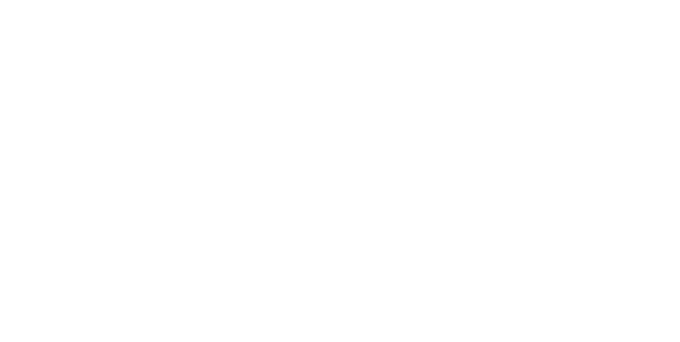
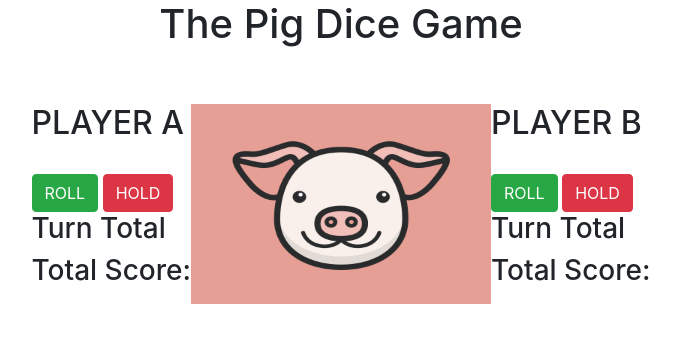
Before and after one commit to kimosop/pig_dice_game_wk4, a plain HTML site: page index.html in a window 1280 px wide. Shown: the whole page, without its empty margins (299-979 px from the left). Drawn offline with Linux system fonts and the light colour scheme.

Commit message:
added pig image

```diff
--- a/css/styles.css
+++ b/css/styles.css
@@ -0,0 +1,6 @@
+h1{
+  text-align: center;
+}
+.row{
+  justify-content: center;
+}
--- a/index.html
+++ b/index.html
@@ -10,7 +10,47 @@
     <title>Pig Dice Game</title>
   </head>
   <body>
-
+      <h1 id="title">The Pig Dice Game</h1>
+      <br>
+      <br>
+      <div class="container">
+        <div class="row">
+          <div class="player-col col-ls-3">
+            <h2>PLAYER A</h2>
+            <br>
+            <div id="player-one-buttons">
+              <button type="submit" class="btn btn-success" name="button" id="player-one-roll">ROLL</button>
+              <button type="submit" class="btn btn-danger" name="button" id="player-one-stay">HOLD</button>
+            </div>
+            <!-- display results -->
+            <h3>Turn Total</h3>
+            <div id="player-one-running">
+            </div>
+            <h3>Total Score:</h3>
+            <h4><span id="player-one-score"></span></h4>
+          </div>
+          <!--player one closes-->
+          <div class="col-ls-1"></div>
+          <div class="col-ls-4">
+            <img src="img/pig-dribbble.jpg" alt="pig" height="200" width="300">
+          </div>
+          <div class="col-ls-1"></div>
+          <div class="player-col col-ls-3">
+              <h2>PLAYER B</h2>
+              <br>
+              <div id="player-one-buttons">
+                <button type="submit" class="btn btn-success" name="button" id="player-one-roll">ROLL</button>
+                <button type="submit" class="btn btn-danger" name="button" id="player-one-stay">HOLD</button>
+              </div>
+              <!-- display results -->
+              <h3>Turn Total</h3>
+              <div id="player-one-running">
+              </div>
+              <h3>Total Score:</h3>
+              <h4><span id="player-one-score"></span></h4>
+            </div>
+        </div>
+      </div>
 
   </body>
 </html>
```
Also changed, not shown: img/pig-dribbble.jpg (added).
